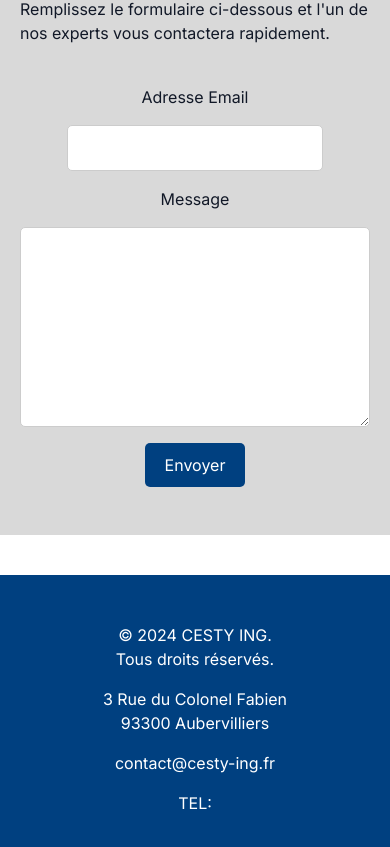
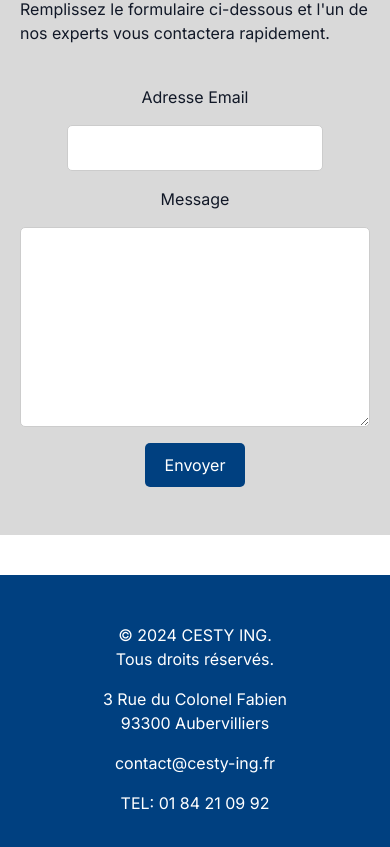
Before and after one commit to MaxCapette/cestying, a Next.js app: page / in a window 390 px wide. Shown: the part 4839-5686 px from the top of the page. Built offline with nearby package versions, Linux system fonts and the light colour scheme.

Commit message:
add phone number

```diff
--- a/src/components/component/main-page.tsx
+++ b/src/components/component/main-page.tsx
@@ -261,7 +261,7 @@ export function MainPage() {
           <p className=" dark:text-gray-400 mt-4 ">3 Rue du Colonel Fabien</p>
           <p className=" dark:text-gray-400  ">93300 Aubervilliers</p>
           <p className=" dark:text-gray-400 mt-4 ">contact@cesty-ing.fr</p>
-          <p className=" dark:text-gray-400 mt-4 ">TEL: </p>
+          <p className=" dark:text-gray-400 mt-4 ">TEL: 01 84 21 09 92</p>
           </div>
 
       </footer>
```
